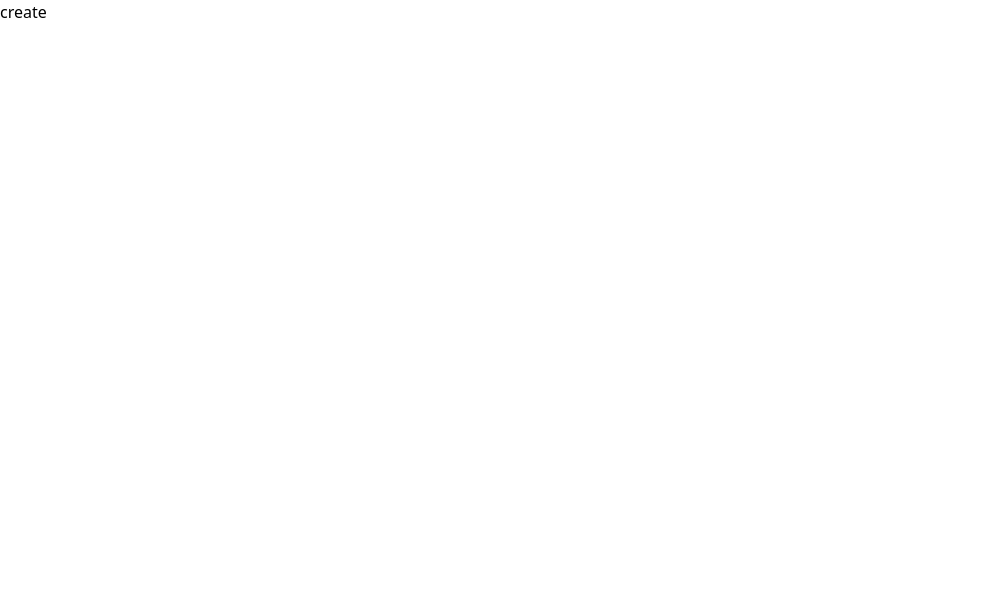
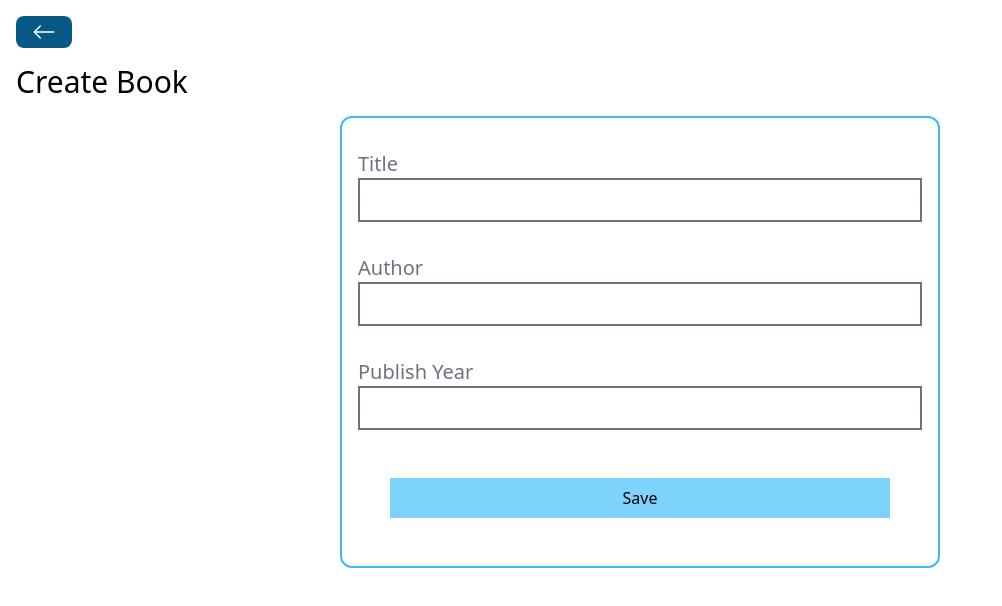
Before and after one commit to BabuBishal/BookStore, a React (Vite) app in the folder frontend/: page /books/create in a window 1280 px wide. Shown: the top 606 px of the page, without its empty margins (0-1002 px from the left). Built offline with nearby package versions, Linux system fonts and the light colour scheme.

Commit message:
create books

```diff
--- a/frontend/src/pages/CreateBooks.jsx
+++ b/frontend/src/pages/CreateBooks.jsx
@@ -1,9 +1,70 @@
-import React from 'react'
+import React, {useState} from 'react'
+import axios from 'axios'
+import Spinner from '../components/Spinner'
+import BackButton from '../components/BackButton'
+import {useNavigate} from 'react-router-dom'
 
 const CreateBooks = () => {
+
+  const [title, setTitle] = useState('')
+  const [author, setAuthor] = useState('')
+  const [publishYear, setPublishYear] = useState('')
+  const [loading, setLoading] = useState(false)
+
+  const navigate = useNavigate();
+  const handleSaveBook = () => {
+  const data = {
+      title,
+      author,
+      publishYear
+    }
+
+    setLoading(true)
+    axios
+      .post('http://localhost:5555/books', data)
+      .then(() => {
+        setLoading(false)
+        navigate('/')
+      })
+      .catch((error) => {
+        alert('An error occured. Pleade check the console.')
+        console.log(error)
+      })
+    }
+
+
   return (
-    <div>
-      create
+    <div className='p-4'>
+      <BackButton />
+      <h1 className='text-3xl my-4'>Create Book</h1>
+      {loading ? <Spinner /> : ''}
+      <div className='flex flex-col border-2 border-sky-400 rounded-xl w-[600px] p-4 mx-auto'>
+        <div className='my-4'>
+          <label className='text-xl mr-4 text-gray-500'>Title</label>
+          <input
+            type='text'
+            value={title}
+            onChange={(e) => setTitle(e.target.value)}
+            className='border-2 border-gray-500 px-4 py-2 w-full' />
+        </div>
+        <div className='my-4'>
+          <label className='text-xl mr-4 text-gray-500'>Author</label>
+          <input
+            type='text'
+            value={author}
+            onChange={(e) => setAuthor(e.target.value)}
+            className='border-2 border-gray-500 px-4 py-2 w-full' />
+        </div>
+        <div className='my-4'>
+          <label className='text-xl mr-4 text-gray-500'>Publish Year</label>
+          <input
+            type='text'
+            value={publishYear}
+            onChange={(e) => setPublishYear(e.target.value)}
+            className='border-2 border-gray-500 px-4 py-2 w-full' />
+        </div>
+        <button className='p-2 bg-sky-300 m-8' onClick={handleSaveBook}>Save</button>
+      </div>
     </div>
   )
 }
```
